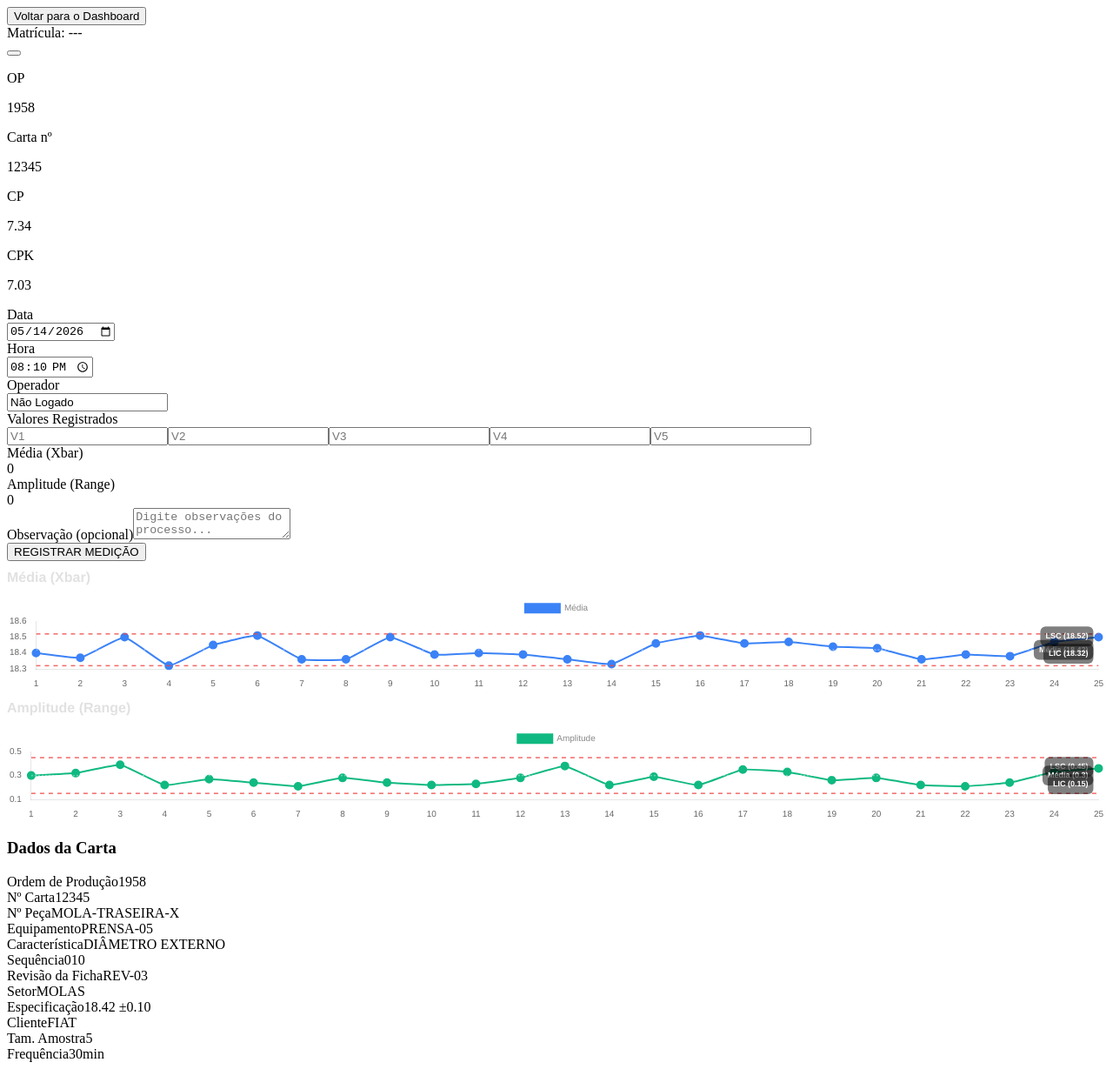
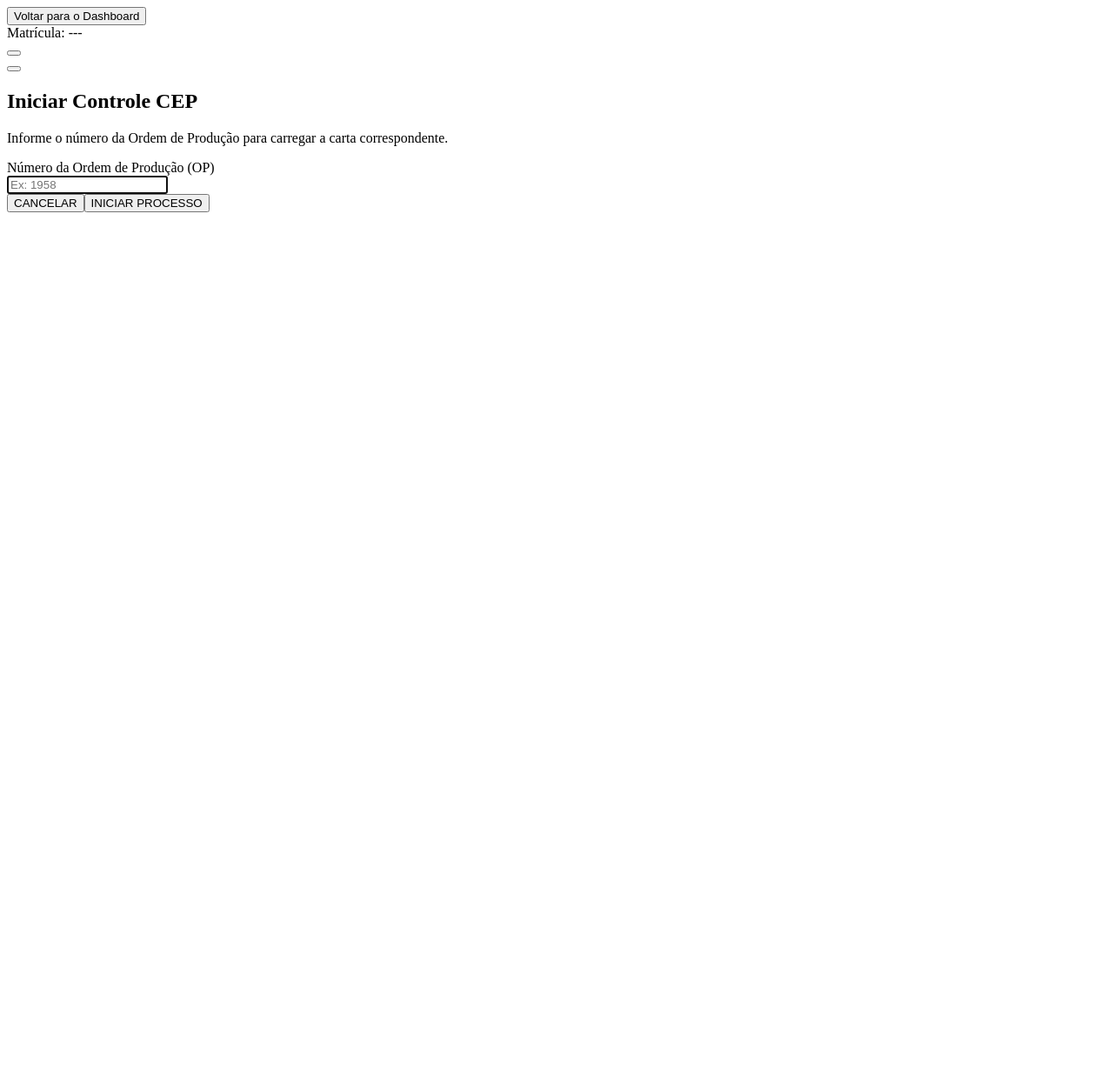
Before and after one commit to regsametalurgica/mini-apps, a React (Vite) app: page /apps/cep in a window 1280 px wide. Shown: the whole page at 87% size. After the commit the page ends 800 px from the top, so only its background shows below. Built offline with nearby package versions, Linux system fonts and the light colour scheme; sample sign-in values are in the browser's storage; the HTML template or start-up script is replaced by a standard one.

Commit message:
Implementado API REST para simulação de comunicação via JSON no mini app CEP

```diff
--- a/src/pages/apps/LancamentoCep.tsx
+++ b/src/pages/apps/LancamentoCep.tsx
@@ -1,8 +1,10 @@
-import { useState, useMemo } from 'react';
+import { useState, useMemo, useEffect } from 'react';
+import { useNavigate } from 'react-router-dom';
 import { useCepStore } from '../../stores/cepStore';
 import { useAuthStore } from '../../stores/authStore';
 import { Input } from '../../components/ui/Input';
 import { Button } from '../../components/ui/Button';
+import { Modal } from '../../components/ui/Modal';
 import {
   Chart as ChartJS,
   CategoryScale,
@@ -28,8 +30,16 @@ ChartJS.register(
 );
 
 export const LancamentoCep = () => {
-  const { data, registerMeasurement } = useCepStore();
+  const { data, isLoading, error, loadCarta, registerMeasurement, reset } = useCepStore();
   const user = useAuthStore((state) => state.user);
+  const navigate = useNavigate();
+
+  // Sidebar State
+  const [isRightSidebarOpen, setIsRightSidebarOpen] = useState(false);
+
+  // Modal State
+  const [isModalOpen, setIsModalOpen] = useState(!data);
+  const [opInput, setOpInput] = useState('');
 
   // Form State
   const [vValues, setVValues] = useState({ v1: '', v2: '', v3: '', v4: '', v5: '' });
@@ -39,6 +49,10 @@ export const LancamentoCep = () => {
   const [selectedDate, setSelectedDate] = useState(() => new Date().toISOString().split('T')[0]);
   const [selectedTime, setSelectedTime] = useState(() => new Date().toLocaleTimeString('pt-BR', { hour: '2-digit', minute: '2-digit' }));
 
+  // Reset store on mount to ensure modal always shows up
+  useEffect(() => {
+    reset();
+  }, [reset]);
 
   // Cálculos automáticos
   const stats = useMemo(() => {
@@ -57,6 +71,25 @@ export const LancamentoCep = () => {
     };
   }, [vValues]);
 
+  const handleStart = async () => {
+    if (!opInput) {
+      alert("Por favor, digite o número da Ordem de Produção.");
+      return;
+    }
+
+    try {
+      await loadCarta(opInput);
+      setIsModalOpen(false);
+    } catch (err) {
+      // Erro já é tratado na store e exibido se necessário
+    }
+  };
+
+  const handleCancel = () => {
+    reset();
+    navigate('/dashboard');
+  };
+
   // Lógica de navegação com Enter
   const handleKeyDown = (e: React.KeyboardEvent<HTMLInputElement>, field: string) => {
     if (e.key === 'Enter') {
@@ -73,14 +106,15 @@ export const LancamentoCep = () => {
     }
   };
 
-  const handleRegister = () => {
+  const handleRegister = async () => {
     const values = Object.values(vValues).map(v => parseFloat(v));
     if (values.some(v => isNaN(v))) {
       alert("Por favor, preencha todos os valores (V1 a V5).");
       return;
     }
 
-    registerMeasurement({
+    try {
+      await registerMeasurement({
         v1: values[0],
         v2: values[1],
         v3: values[2],
@@ -96,9 +130,56 @@ export const LancamentoCep = () => {
       setObservacao('');
       const firstField = document.querySelector('input[name="v1"]') as HTMLInputElement;
       firstField?.focus();
+    } catch (err) {
+      alert("Erro ao registrar medição. Verifique a conexão.");
+    }
   };
 
-  if (!data) return <div className="p-8 text-center">Carregando dados da carta...</div>;
+  if (isModalOpen || !data) {
+    return (
+      <Modal isOpen={true} onClose={handleCancel}>
+        <div className="flex flex-col gap-6">
+          <div className="flex flex-col gap-2">
+            <h2 className="text-[20px] font-bold text-content-main flex items-center gap-3">
+              <i className="bi bi-search text-primary"></i>
+              Iniciar Controle CEP
+            </h2>
+            <p className="text-[14px] text-content-tertiary">
+              Informe o número da Ordem de Produção para carregar a carta correspondente.
+            </p>
+          </div>
+
+          <div className="space-y-4">
+            <Input
+              label="Número da Ordem de Produção (OP)"
+              placeholder="Ex: 1958"
+              value={opInput}
+              onChange={(e) => setOpInput(e.target.value)}
+              onKeyDown={(e) => e.key === 'Enter' && handleStart()}
+              autoFocus
+              icon="bi-hash"
+            />
+
+            {error && (
+              <div className="p-3 rounded-lg bg-status-error/10 border border-status-error/20 flex items-center gap-3">
+                <i className="bi bi-exclamation-triangle-fill text-status-error"></i>
+                <span className="text-[12px] text-status-error font-medium">{error}</span>
+              </div>
+            )}
+          </div>
+
+          <div className="flex gap-3 pt-2">
+            <Button variant="secondary" onClick={handleCancel} className="flex-1">
+              CANCELAR
+            </Button>
+            <Button onClick={handleStart} isLoading={isLoading} className="flex-[2]">
+              INICIAR PROCESSO
+            </Button>
+          </div>
+        </div>
+      </Modal>
+    );
+  }
 
   // Verificadores de Limites
   const isXbarOut = stats.media > data.limitesControle.xbar.lsc || stats.media < data.limitesControle.xbar.lic;
@@ -205,7 +286,7 @@ export const LancamentoCep = () => {
   };
 
   return (
-    <div className="flex h-full bg-[#0F0F0F] text-content-main overflow-hidden">
+    <div className="flex h-full bg-[#0F0F0F] text-content-main overflow-hidden relative">
       {/* MENU ESQUERDO — Área Operacional */}
       <div className="w-[380px] bg-background-secondary border-r border-border-main p-6 flex flex-col gap-6 shrink-0 overflow-y-auto">
         {/* Resumo Topo */}
@@ -318,9 +399,30 @@ export const LancamentoCep = () => {
         </div>
       </div>
 
-      {/* MENU FIXO DIREITO — Dados da Carta */}
-      <div className="w-[300px] bg-background-secondary border-l border-border-main p-6 shrink-0 overflow-y-auto hidden xl:flex flex-col gap-6">
-        <h3 className="text-[14px] font-bold text-content-tertiary uppercase tracking-widest border-b border-border-main pb-3">
+      {/* MENU DIREITO COLAPSÁVEL — Dados da Carta */}
+      <div
+        className={`bg-background-secondary border-l border-border-main transition-all duration-300 ease-in-out shrink-0 overflow-hidden flex flex-col ${
+          isRightSidebarOpen ? 'w-[280px]' : 'w-[48px]'
+        }`}
+      >
+        {/* Toggle Button Strip */}
+        <div className="h-14 flex items-center justify-center border-b border-border-main shrink-0">
+          <button
+            onClick={() => setIsRightSidebarOpen(!isRightSidebarOpen)}
+            className={`w-10 h-10 rounded-lg flex items-center justify-center transition-colors ${
+              isRightSidebarOpen ? 'bg-primary/10 text-primary' : 'text-content-tertiary hover:text-content-main'
+            }`}
+            title={isRightSidebarOpen ? "Recolher informações" : "Ver informações da carta"}
+          >
+            <i className={`bi ${isRightSidebarOpen ? 'bi-chevron-right' : 'bi-info-circle'} text-[18px]`}></i>
+          </button>
+        </div>
+
+        {/* Content - Only visible when open */}
+        <div className={`p-6 flex flex-col gap-6 overflow-y-auto transition-opacity duration-200 ${
+          isRightSidebarOpen ? 'opacity-100' : 'opacity-0 pointer-events-none'
+        }`}>
+          <h3 className="text-[12px] font-bold text-content-tertiary uppercase tracking-widest border-b border-border-main pb-3 whitespace-nowrap">
             Dados da Carta
           </h3>
 
@@ -340,12 +442,13 @@ export const LancamentoCep = () => {
               { label: 'Frequência', value: data.frequencia },
             ].map((item) => (
               <div key={item.label} className="flex flex-col gap-1">
-              <span className="text-[10px] text-content-tertiary uppercase font-medium">{item.label}</span>
+                <span className="text-[10px] text-content-tertiary uppercase font-medium whitespace-nowrap">{item.label}</span>
                 <span className="text-[13px] text-content-secondary font-medium">{item.value}</span>
               </div>
             ))}
           </div>
         </div>
       </div>
+    </div>
   );
 };
--- a/src/stores/cepStore.ts
+++ b/src/stores/cepStore.ts
@@ -1,4 +1,5 @@
 import { create } from 'zustand';
+import { useAuthStore } from './authStore';
 
 interface CepLimits {
   lsc: number;
@@ -35,7 +36,9 @@ interface CepData {
 interface CepState {
   data: CepData | null;
   isLoading: boolean;
+  error: string | null;
   loadCarta: (op: string) => Promise<void>;
+  reset: () => void;
   registerMeasurement: (measurement: {
     v1: number;
     v2: number;
@@ -45,44 +48,72 @@ interface CepState {
     media: number;
     range: number;
     observacao: string;
-  }) => void;
+  }) => Promise<void>;
 }
 
-export const useCepStore = create<CepState>((set) => ({
-  data: {
-    op: "1958",
-    numeroCarta: "12345",
-    cp: 7.34,
-    cpk: 7.03,
-    numeroPeca: "MOLA-TRASEIRA-X",
-    equipamento: "PRENSA-05",
-    caracteristica: "DIÂMETRO EXTERNO",
-    sequencia: "010",
-    revisaoFicha: "REV-03",
-    setor: "MOLAS",
-    especificacao: "18.42 ±0.10",
-    cliente: "FIAT",
-    tamanhoAmostra: 5,
-    frequencia: "30min",
-    limitesControle: {
-      xbar: { lsc: 18.52, media: 18.42, lic: 18.32 },
-      range: { lsc: 0.45, media: 0.30, lic: 0.15 }
+export const useCepStore = create<CepState>((set, get) => ({
+  data: null,
+  isLoading: false,
+  error: null,
+
+  reset: () => set({ data: null, error: null }),
+
+  loadCarta: async (op) => {
+    const { user, token } = useAuthStore.getState();
+    set({ isLoading: true, error: null });
+
+    try {
+      const response = await fetch('/api/cep/load', {
+        method: 'POST',
+        headers: {
+          'Content-Type': 'application/json',
+          'Authorization': `Bearer ${token}`
         },
-    historico: {
-      xbar: [18.40, 18.37, 18.50, 18.32, 18.45, 18.51, 18.36, 18.36, 18.50, 18.39, 18.40, 18.39, 18.36, 18.33, 18.46, 18.51, 18.46, 18.47, 18.44, 18.43, 18.36, 18.39, 18.38, 18.47, 18.50],
-      range: [0.30, 0.32, 0.39, 0.22, 0.27, 0.24, 0.21, 0.28, 0.24, 0.22, 0.23, 0.28, 0.38, 0.22, 0.29, 0.22, 0.35, 0.33, 0.26, 0.28, 0.22, 0.21, 0.24, 0.33, 0.36],
-      labels: Array.from({ length: 25 }, (_, i) => (i + 1).toString())
+        body: JSON.stringify({ op, matricula: user?.matricula })
+      });
+
+      const result = await response.json();
+
+      if (!response.ok) {
+        throw new Error(result.error || 'Erro ao carregar carta CEP');
+      }
+
+      set({ data: result, isLoading: false });
+    } catch (error: any) {
+      set({ error: error.message, isLoading: false });
+      throw error;
     }
   },
-  isLoading: false,
-  loadCarta: async (_op) => {
-    set({ isLoading: true });
-    // Simulação de delay de rede
-    await new Promise(resolve => setTimeout(resolve, 800));
-    // Aqui seria o fetch real
-    set({ isLoading: false });
+
+  registerMeasurement: async (measurement) => {
+    const { user, token } = useAuthStore.getState();
+    const { data } = get();
+
+    if (!data) return;
+
+    try {
+      const response = await fetch('/api/cep/register', {
+        method: 'POST',
+        headers: {
+          'Content-Type': 'application/json',
+          'Authorization': `Bearer ${token}`
         },
-  registerMeasurement: (measurement) => {
+        body: JSON.stringify({
+          ...measurement,
+          op: data.op,
+          numeroCarta: data.numeroCarta,
+          usuario: user?.nome,
+          dataHora: new Date().toISOString()
+        })
+      });
+
+      const result = await response.json();
+
+      if (!response.ok) {
+        throw new Error(result.error || 'Erro ao registrar medição');
+      }
+
+      // Atualiza o estado local para refletir a nova medição no gráfico imediatamente
       set((state) => {
         if (!state.data) return state;
 
@@ -101,5 +132,9 @@ export const useCepStore = create<CepState>((set) => ({
           }
         };
       });
+    } catch (error: any) {
+      console.error('Erro no registro:', error);
+      throw error;
+    }
   }
 }));
```
Also changed, not shown: 4 other files (tests, documents, lock files or other folders). Lines whose indentation alone changed are shown as unchanged.
